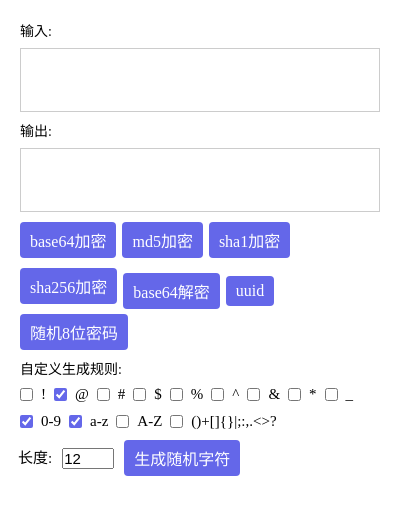
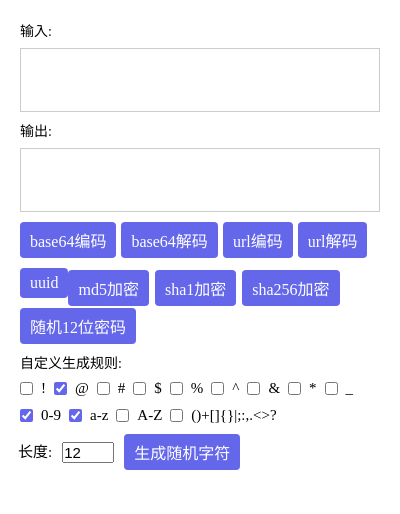
Before and after one commit to lunode/chrome-plugin-random-pwd, a browser extension: page popup.html in a window 400 px wide. Drawn offline with Linux system fonts and the light colour scheme.

Commit message:
新增url编解码,更新到1.1版本

```diff
--- a/popup.html
+++ b/popup.html
@@ -69,6 +69,10 @@
 
     .mr-6 {
       margin-right: 6px;
+    }
+
+    .mr-5 {
+      margin-right: 5px;
     }
 
     .mt-10 {
@@ -151,13 +155,15 @@
     <div class="label">输出:</div>
     <div contentEditable="true" class="output" data-key="outputCache"></div>
     <div class="flex">
-      <div class="button mb-10 mr-6" id="b64en">base64加密</div>
-      <div class="button mb-10 mr-6" id="md5en">md5加密</div>
-      <div class="button mb-10 mr-6" id="sha1en">sha1加密</div>
-      <div class="button mb-10 mr-6" id="sha256en">sha256加密</div>
-      <div class="button mr-6" id="b64de">base64解密</div>
-      <div class="button mr-6" id="uuidgen">uuid</div>
-      <div class="button mr-6" id="randowPwd">随机8位密码</div>
+      <div class="button mb-10 mr-5" id="b64en">base64编码</div>
+      <div class="button mb-10 mr-5" id="b64de">base64解码</div>
+      <div class="button mb-10 mr-5" id="urlen">url编码</div>
+      <div class="button mb-10 mr-5" id="urlde">url解码</div>
+      <div class="button mb-10" id="uuidgen">uuid</div>
+      <div class="button mr-6" id="md5en">md5加密</div>
+      <div class="button mr-6" id="sha1en">sha1加密</div>
+      <div class="button mr-6" id="sha256en">sha256加密</div>
+      <div class="button mr-6" id="randowPwd">随机12位密码</div>
     </div>
     <div class="label">自定义生成规则:</div>
     <div class="flex checkbox-parent">
--- a/popup.js
+++ b/popup.js
@@ -18,6 +18,8 @@ const privateKey = document.querySelector("#privateKey");
 const algorithm = document.querySelector("#algorithm");
 const jwten = document.querySelector("#jwten");
 const jwtde = document.querySelector("#jwtde");
+const urlen = document.querySelector("#urlen");
+const urlde = document.querySelector("#urlde");
 
 // read cache to view
 const checkboxArr = [
@@ -60,15 +62,24 @@ chrome.storage.local
     });
   });
 document.addEventListener("change", async (e) => {
+  console.log("change event:", e, e.target.value);
   if (e.target.type == "checkbox") {
+    console.log("checkbox");
     await chrome.storage.local.set({
       [e.target.id]: e.target.checked ? "true" : "false",
     });
   } else if (e.target.type.indexOf("input") > -1) {
+    console.log("input");
     await chrome.storage.local.set({
       [e.target.id]: e.target.value,
     });
   } else if (e.target.type.indexOf("select") > -1) {
+    console.log("select");
+    await chrome.storage.local.set({
+      [e.target.id]: e.target.value,
+    });
+  } else if (e.target.type.indexOf("number" > -1)) {
+    console.log("number");
     await chrome.storage.local.set({
       [e.target.id]: e.target.value,
     });
@@ -147,12 +158,14 @@ var genCurried = (fn) => () => {
   }
 };
 var uuidGenerator = genCurried(uuid.v4);
-var randomPassword = genCurried(random.genPwd.bind(null, 8, "@"));
+var randomPassword = genCurried(random.genPwd.bind(null, 12, "@#$"));
 var md5encrypt = encryptCurried(SparkMD5.hash);
 var base64encrypt = encryptCurried(base64.encode);
 var sha1encrypt = asyncEncryptCurried(sha.sha1);
 var sha256encrypt = asyncEncryptCurried(sha.sha256);
 var base64decrypt = encryptCurried(base64.decode);
+var urlEncode = encryptCurried(encodeURIComponent);
+var urlDecode = encryptCurried(decodeURIComponent);
 
 async function randomStrByConfig() {
   try {
@@ -197,5 +210,7 @@ sha256en.addEventListener("click", sha256encrypt);
 uuidgen.addEventListener("click", uuidGenerator);
 randomStr.addEventListener("click", randomStrByConfig);
 randowPwd.addEventListener("click", randomPassword);
+urlen.addEventListener("click", urlEncode);
+urlde.addEventListener("click", urlDecode);
 // jwten.addEventListener("click", jwtEncrypt);
 // jwtde.addEventListener("click", jwtDecrypt);
```
Also changed, not shown: manifest.json.
